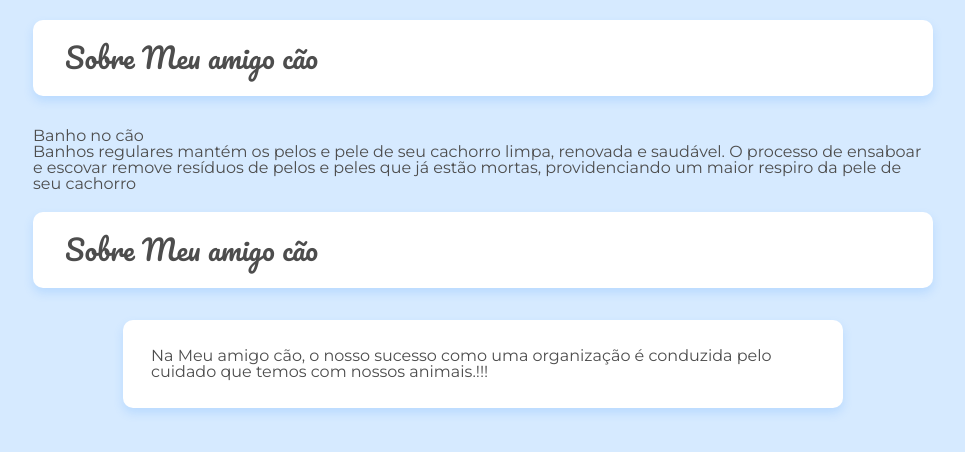
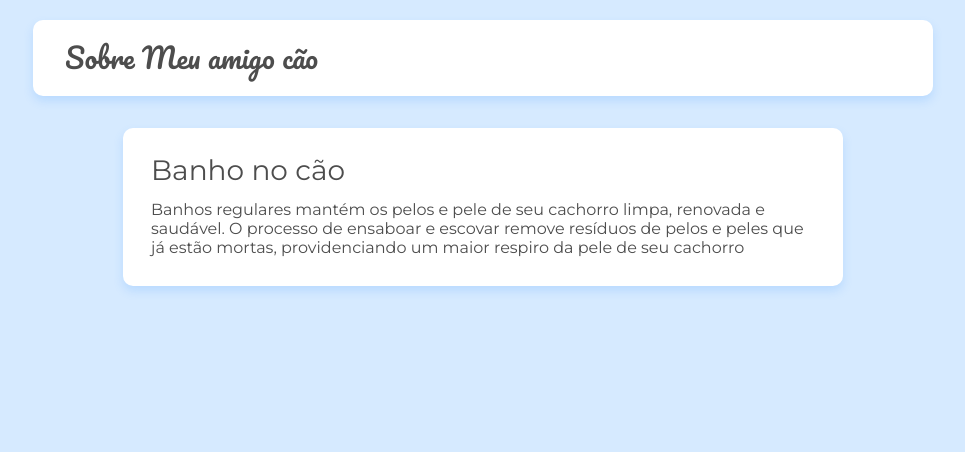
Before and after one commit to paulowh/petshop-react, a React (Create React App) app: page / in a window 1280 px wide. Shown: the top 452 px of the page, without its empty margins (157-1122 px from the left). Built offline with nearby package versions, Linux system fonts and the light colour scheme.

Commit message:
conf router

```diff
--- a/package.json
+++ b/package.json
@@ -8,6 +8,7 @@
     "@testing-library/user-event": "^13.5.0",
     "react": "^18.2.0",
     "react-dom": "^18.2.0",
+    "react-router-dom": "^6.15.0",
     "react-scripts": "5.0.1",
     "web-vitals": "^2.1.4"
   },
--- a/src/App.js
+++ b/src/App.js
@@ -1,15 +1,11 @@
 import logo from './logo.svg';
 import './App.css';
 import Home from './paginas/home';
-import Sobre from './paginas/sobre';
-import './assets/css/base/base.css';
+import './assets/css/base/base.css'
 
 function App() {
   return (
-    <>
-      <Home />
-      <Sobre />
-    </>
+    <Home />
   );
 }
 
--- a/src/index.js
+++ b/src/index.js
@@ -4,10 +4,25 @@ import './index.css';
 import App from './App';
 import reportWebVitals from './reportWebVitals';
 
+import { createBrowserRouter, RouterProvider } from 'react-router-dom';
+import Home from './paginas/home';
+import Sobre from './paginas/sobre';
+
+const router = createBrowserRouter([
+  {
+    path: "/",
+    element: <Home />
+  },
+  {
+    path: "sobre",
+    element: <Sobre />
+  }
+])
+
 const root = ReactDOM.createRoot(document.getElementById('root'));
 root.render(
   <React.StrictMode>
-    <App />
+    <RouterProvider router={router}/>
   </React.StrictMode>
 );
 
--- a/src/paginas/home.jsx
+++ b/src/paginas/home.jsx
@@ -7,9 +7,9 @@ const Home = () => {
                 <h2 className="titulo-pagina">Sobre Meu amigo cão</h2>
             </div>
             <section className="container flex flex--centro">
-                <article>
-                    <h2>Banho no cão</h2>
-                    <p>Banhos regulares mantém os pelos e pele de seu cachorro
+                <article className="cartao">
+                    <h2 className="cartao__titulo">Banho no cão</h2>
+                    <p className="cartao__texto">Banhos regulares mantém os pelos e pele de seu cachorro
                         limpa, renovada e saudável. O processo de ensaboar e escovar remove
                         resíduos de pelos e peles que já estão mortas, providenciando um maior
                         respiro da pele de seu cachorro</p>
```
Also changed, not shown: 1 other file (tests, documents, lock files or other folders).
